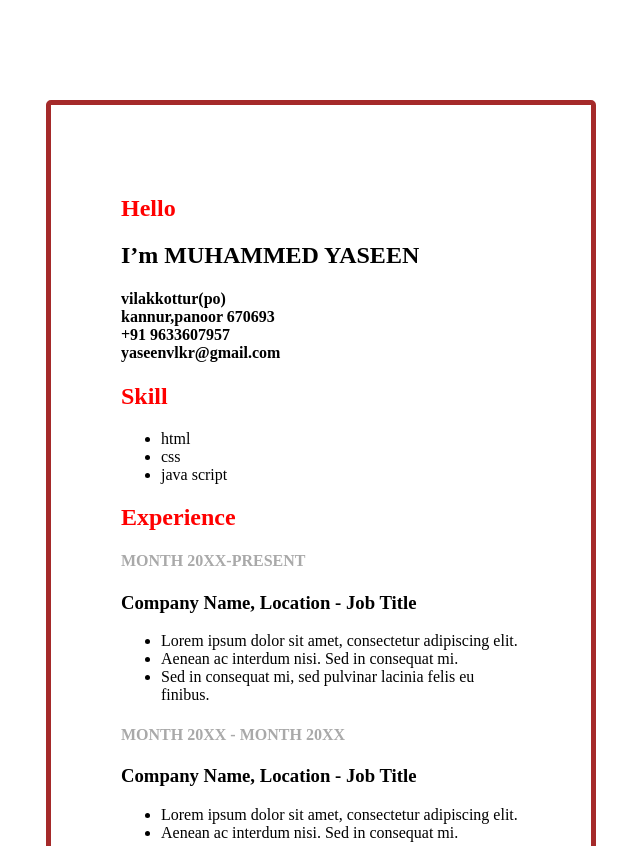
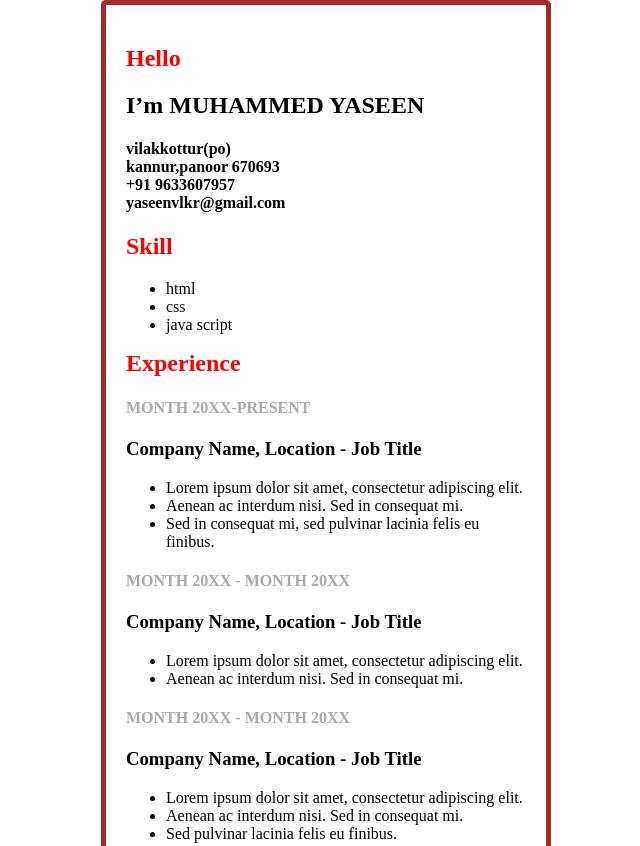
Before and after one commit to yaseen499/resume-html, a plain HTML site: page index.html in a window 1280 px wide. Shown: the top 846 px of the page, without its empty margins (314-954 px from the left). Drawn offline with Linux system fonts and the light colour scheme.

Commit message:
style modifide

```diff
--- a/index.html
+++ b/index.html
@@ -23,7 +23,7 @@
         <li>css</li>
         <li>java script </li>
       </ul>
-<h2 style="color: red;">Experience </h2>
+<h2 style="color: red; display: inline;">Experience </h2>
 <h4 style="color: darkgray;">MONTH 20XX-PRESENT</h4>
 <h3>Company Name, Location - Job Title</h3>
       <ul>
@@ -52,21 +52,23 @@
     <h2 style="color: red;">Awards</h2>
     <p>Lorem ipsum dolor sit amet, consectetur adipiscing elit.
         Aenean ac interdum nisi.</p>
+        <a href="/">Link</a>
+        <a href="/">Link2</a>
 </body>
 <style>
    body{
-  padding-top: 50px;
-  padding-right: 30px;
-  padding-bottom: 50px;
+  padding-top: 20px;
+  padding-right: 20px;
+  padding-bottom: 20px;
   border-radius: 5px;
-  padding-left: 80px;
-  width: 400px;
+  padding-left: 20px;
+  max-width: 400px;
   border: 5px solid brown;
-  padding: 70px;
-  margin-top: 100px;
-  margin-bottom: 100px;
-  margin-right: 250px;
-  margin-left: 360px;
+  padding: 20px;
+  margin-top: auto;
+  margin-bottom: auto;
+  margin-right: auto;
+  margin-left: auto;
   }
 </style>
 </html>
```
